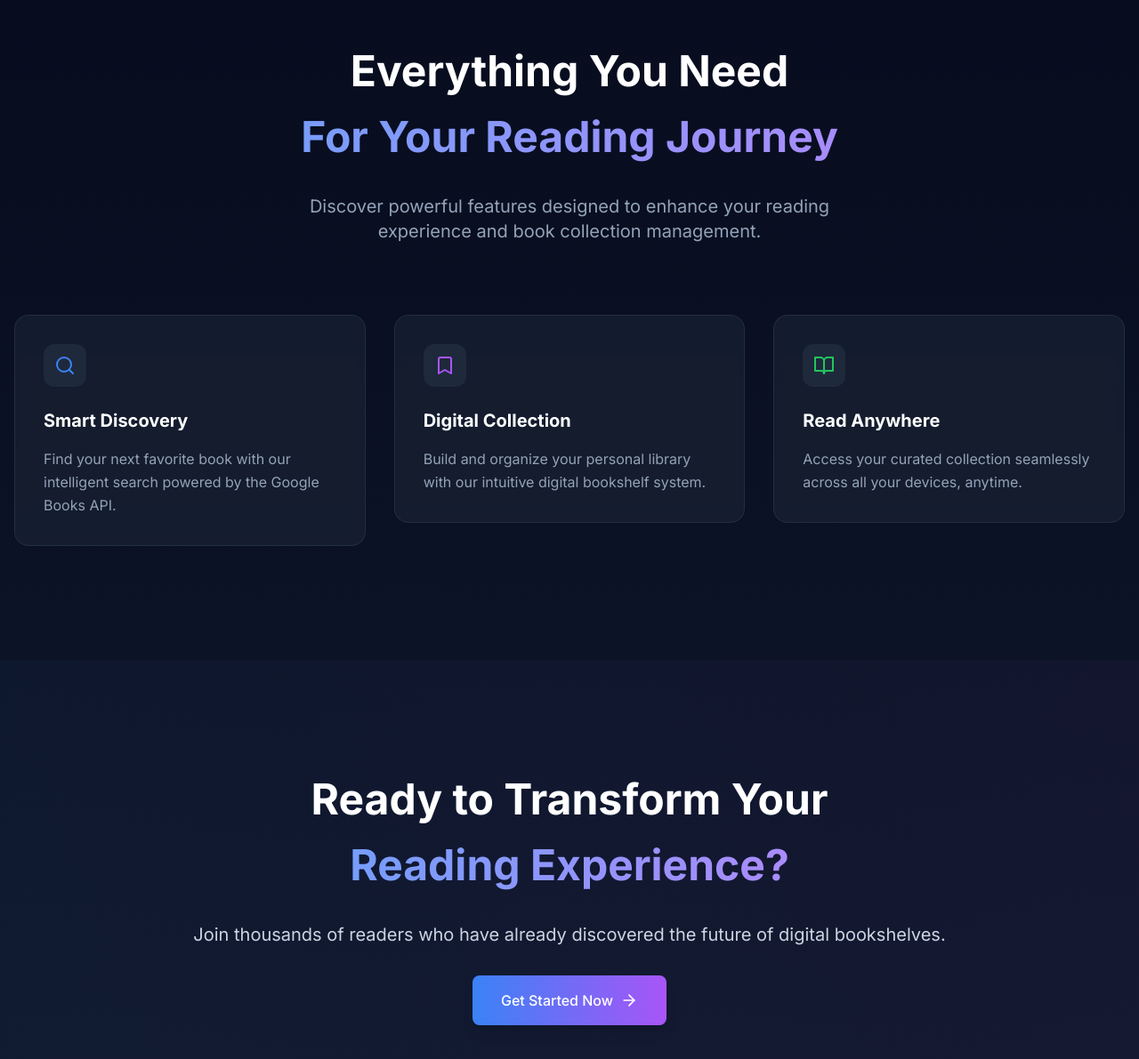
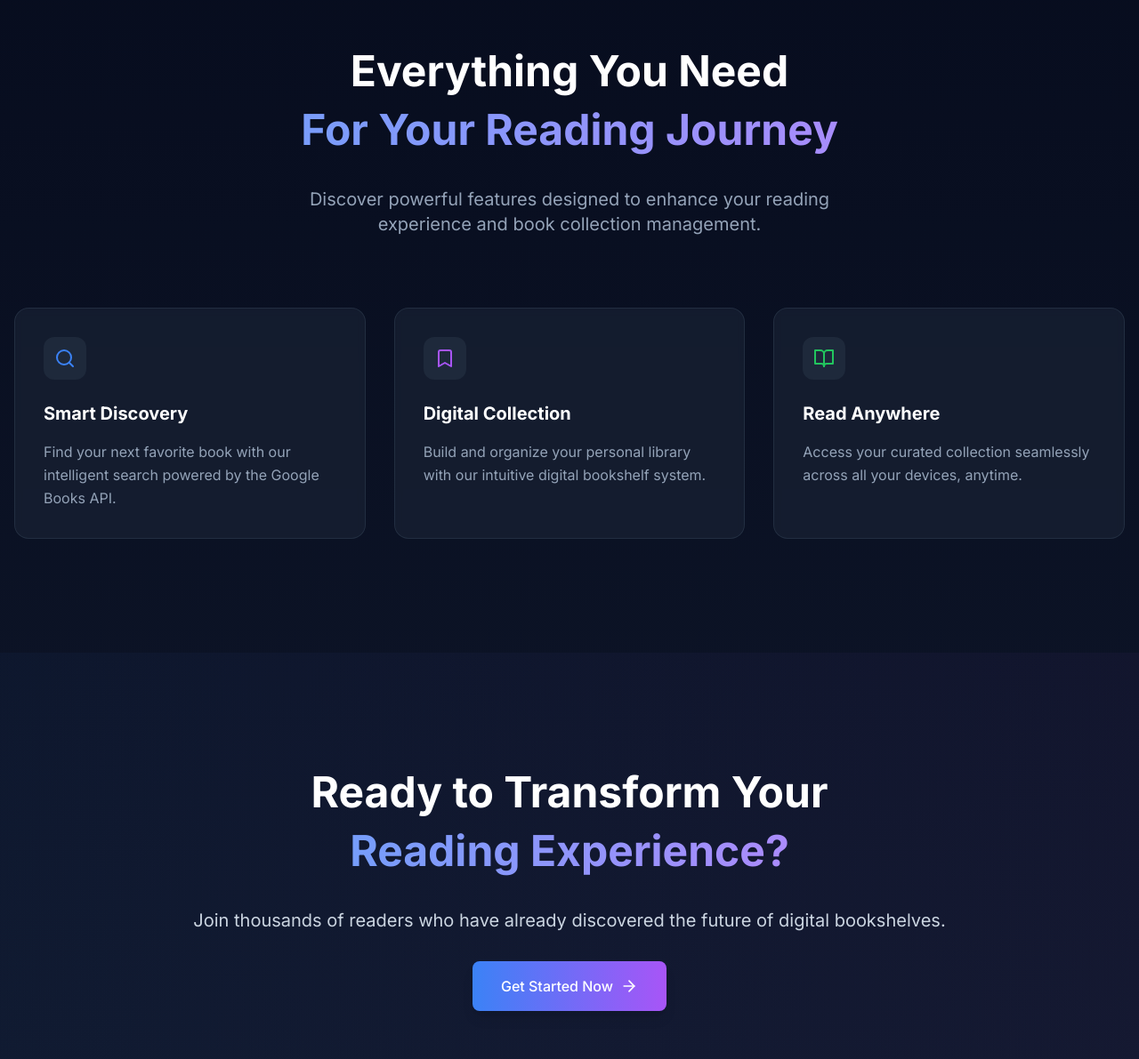
Before and after one commit to NguyenAnh28/lexify, a React (Vite) app: page / in a window 1280 px wide. Shown: the part 949-2140 px from the top of the page at 89% size. Built offline with nearby package versions, Linux system fonts and the light colour scheme; no server answers.

Commit message:
Boxes resizing

```diff
--- a/src/pages/LandingPage.tsx
+++ b/src/pages/LandingPage.tsx
@@ -121,7 +121,7 @@ const LandingPage = () => {
           >
             <h2 className="text-4xl md:text-5xl font-bold mb-8 leading-[1.3] md:leading-[1.2]">
               Everything You Need
-              <span className="block text-transparent bg-clip-text bg-gradient-to-r from-blue-400 to-purple-400 mt-3 py-1">
+              <span className="block text-transparent bg-clip-text bg-gradient-to-r from-blue-400 to-purple-400 mt-1 py-1">
                 For Your Reading Journey
               </span>
             </h2>
@@ -139,15 +139,17 @@ const LandingPage = () => {
                 whileInView={{ opacity: 1, y: 0 }}
                 viewport={{ once: true }}
                 transition={{ duration: 0.5, delay: index * 0.2 }}
-                className="group relative"
+                className="group relative h-full"
               >
                 <div className="absolute inset-0 bg-gradient-to-r from-blue-500/10 to-purple-500/10 rounded-2xl blur-xl opacity-0 group-hover:opacity-100 transition-opacity duration-500"></div>
-                <div className="relative bg-slate-800/50 backdrop-blur-sm border border-slate-700/50 rounded-2xl p-8 hover:border-slate-600/50 transition-all duration-300">
+                <div className="relative bg-slate-800/50 backdrop-blur-sm border border-slate-700/50 rounded-2xl p-8 hover:border-slate-600/50 transition-all duration-300 h-full flex flex-col">
                   <div className="mb-6 inline-flex items-center justify-center w-12 h-12 rounded-xl bg-slate-800">
                     {feature.icon}
                   </div>
                   <h3 className="text-xl font-bold mb-4">{feature.title}</h3>
-                  <p className="text-slate-400">{feature.description}</p>
+                  <p className="text-slate-400 flex-grow">
+                    {feature.description}
+                  </p>
                 </div>
               </motion.div>
             ))}
@@ -168,7 +170,7 @@ const LandingPage = () => {
           >
             <h2 className="text-4xl md:text-5xl font-bold mb-8 leading-[1.3] md:leading-[1.2]">
               Ready to Transform Your
-              <span className="block text-transparent bg-clip-text bg-gradient-to-r from-blue-400 to-purple-400 mt-3 py-1">
+              <span className="block text-transparent bg-clip-text bg-gradient-to-r from-blue-400 to-purple-400 mt-1 py-1">
                 Reading Experience?
               </span>
             </h2>
```
